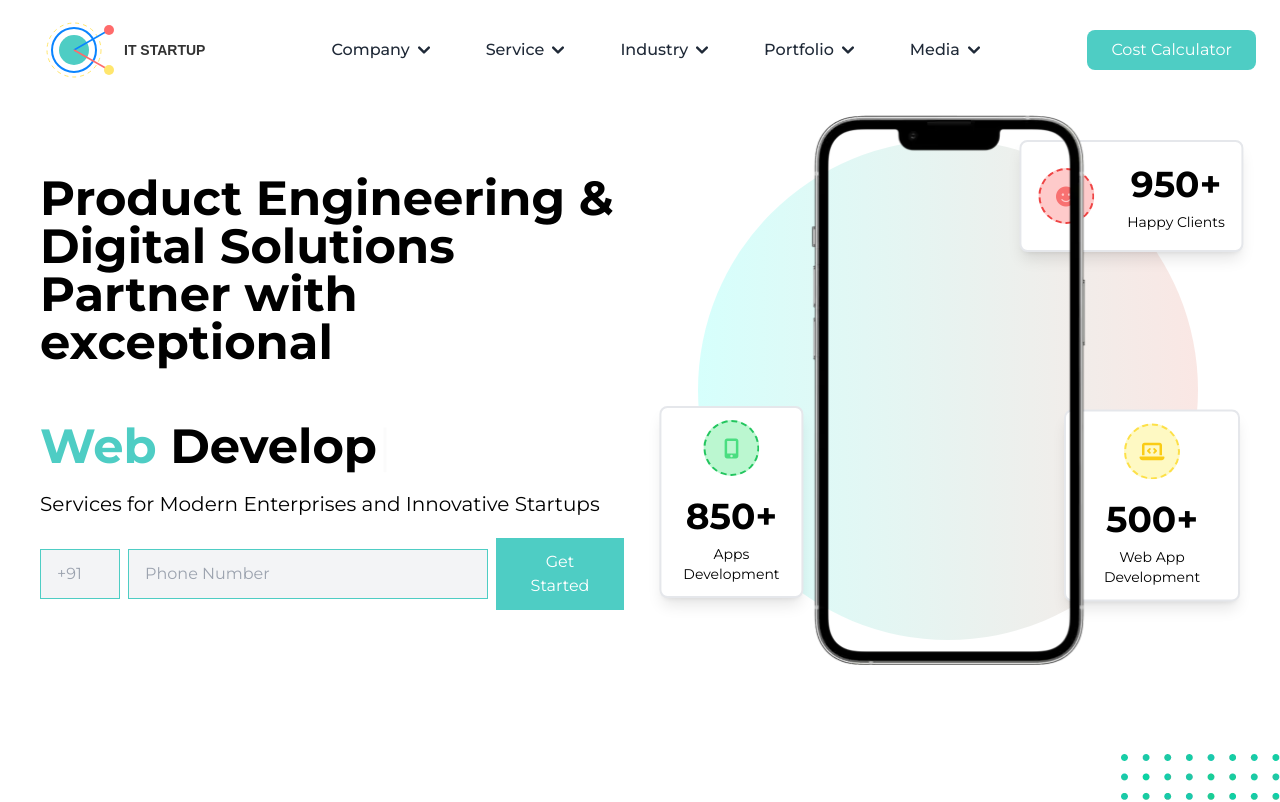
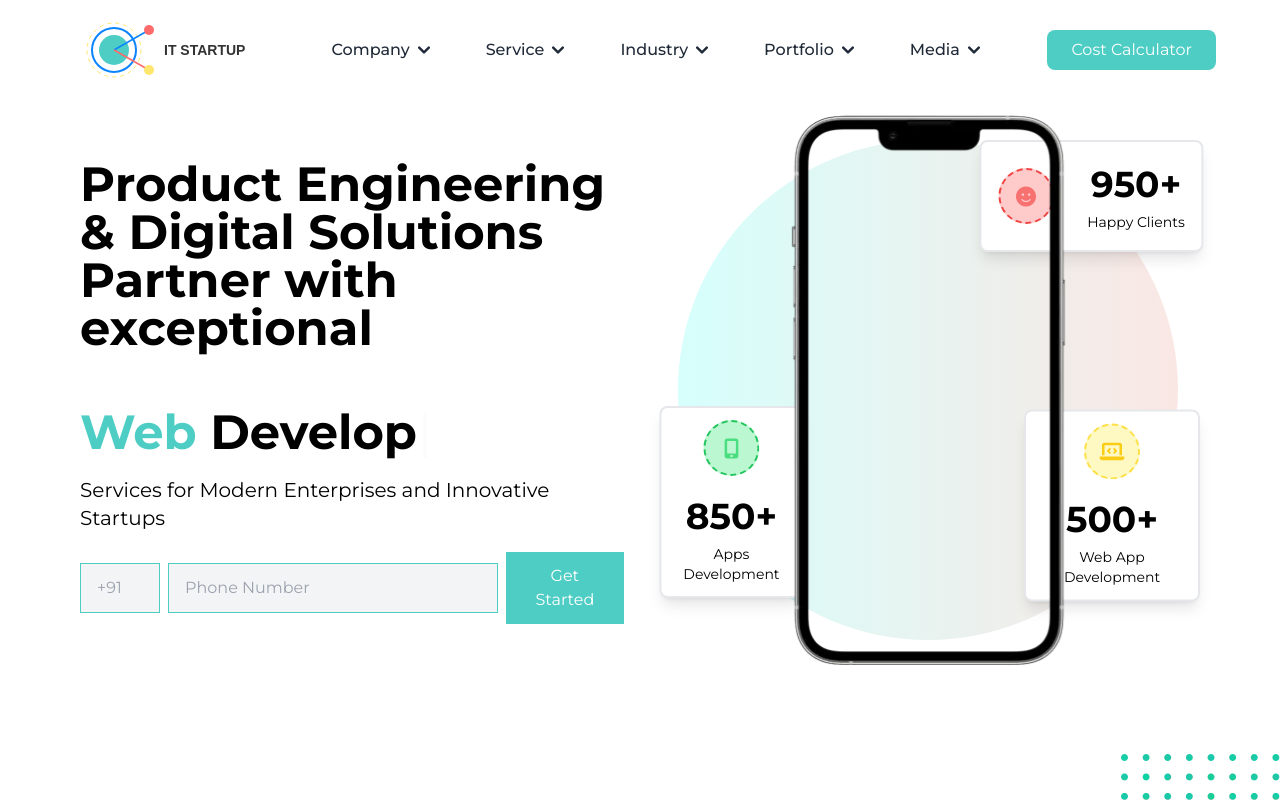
Before and after one commit to sharadroshan/it-startup-app, a Next.js app: page / in a window 1280 px wide. Shown: the top 802 px of the page. Built offline with nearby package versions, Linux system fonts and the light colour scheme.

Commit message:
container

```diff
--- a/src/app/component/ourService/OureService.js
+++ b/src/app/component/ourService/OureService.js
@@ -61,7 +61,7 @@ function OureService() {
   return (
     <div>
       <div className="bg-[#ecf2f6] pt-10 pb-20">
-        <div className="container mx-auto">
+        <div className="container">
           <div className="text-center mb-10">
             <h1 className="text-6xl font-bold text-black">
               Our <span className="text-primary">Services</span>
--- a/tailwind.config.js
+++ b/tailwind.config.js
@@ -15,12 +15,12 @@ module.exports = {
       },
       container: {
         center: true, // Centers the container horizontally
-        padding: {
-          DEFAULT: "1rem", // Default padding for all screens
-          sm: "2rem", // Padding for small screens
-          lg: "4rem", // Padding for large screens
-          xl: "5rem", // Padding for extra-large screens
-          "2xl": "6rem", // Padding for 2xl screens
+        padding: "2rem", // Adds padding to the container
+        screens: {
+          sm: "100%",
+          md: "720px",
+          lg: "960px",
+          xl: "1200px",
         },
       },
     },
```
